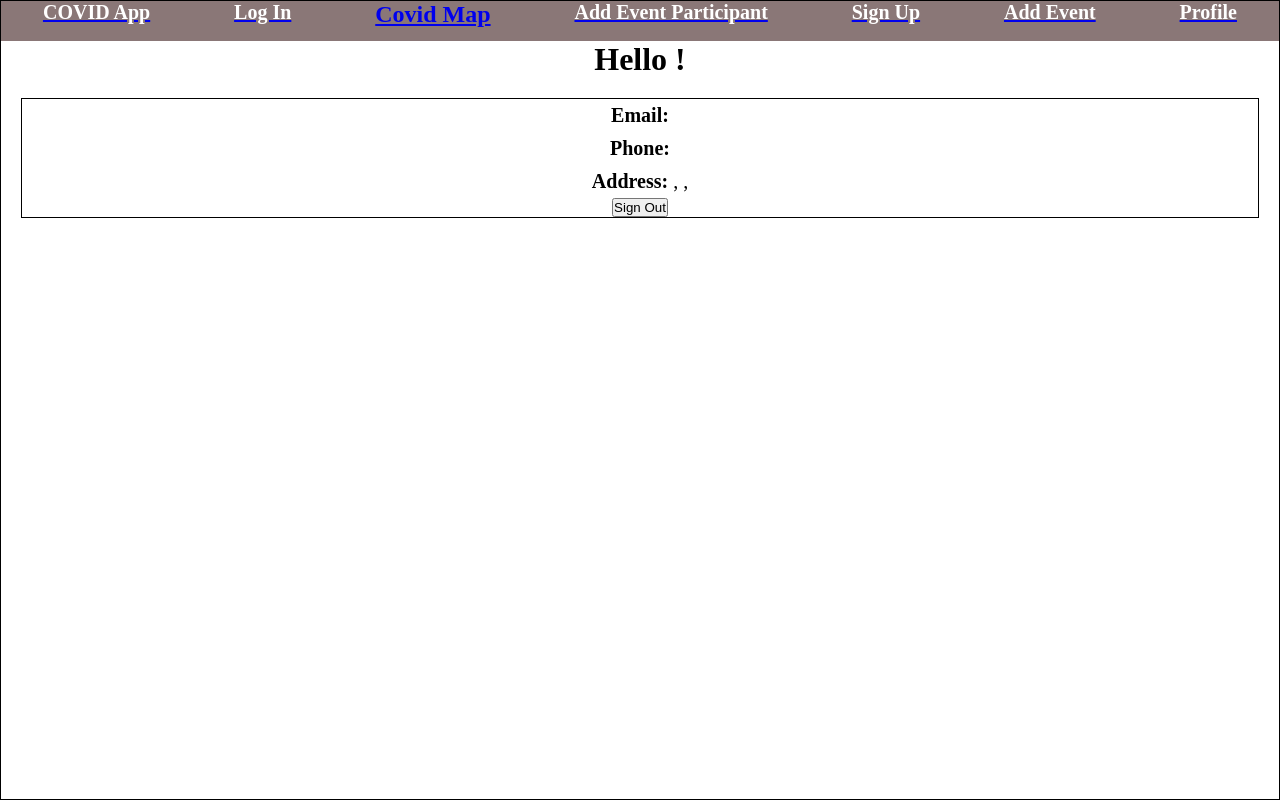
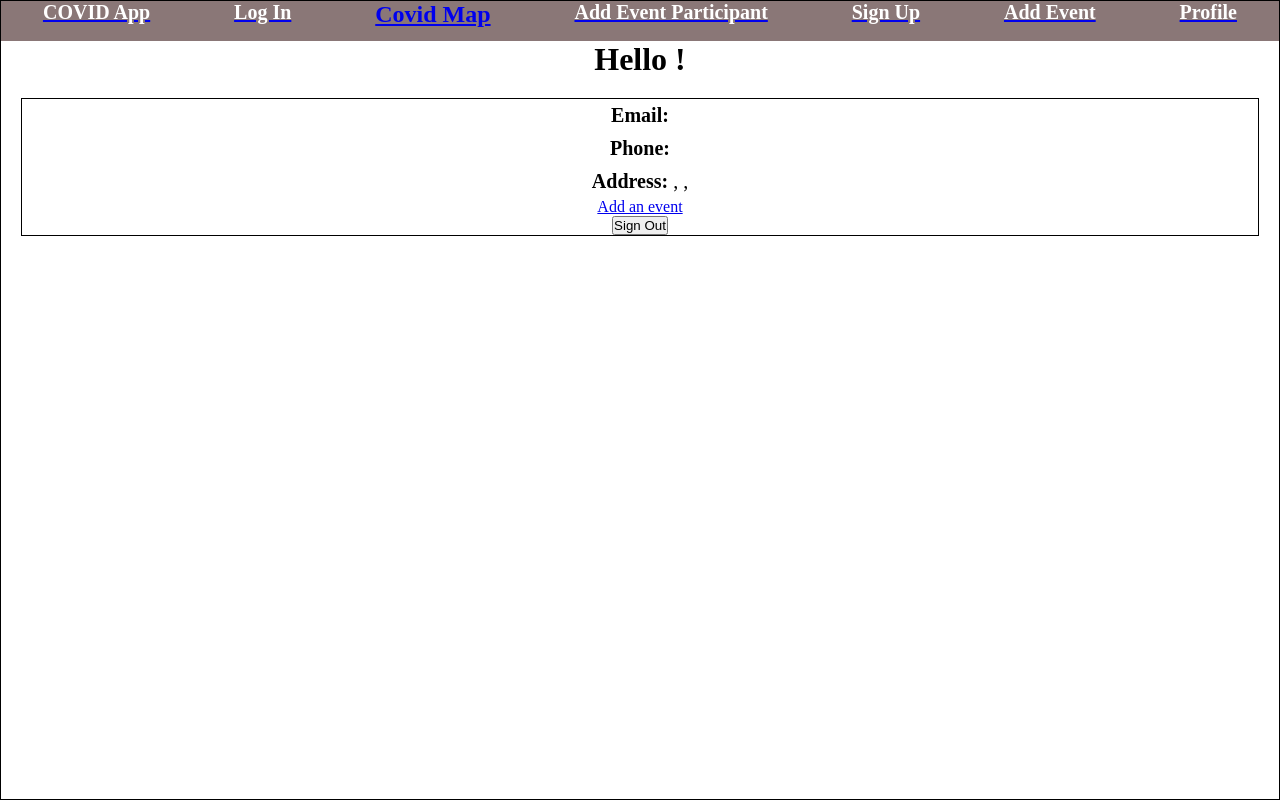
Before and after one commit to Strongtalk/COVID-Contact-tracing, a React (Create React App) app in the folder client/: page /userprofile in a window 1280 px wide. Built offline with nearby package versions, Linux system fonts and the light colour scheme; no server answers; sample sign-in values are in the browser's storage.

Commit message:
add an event to user profile page

```diff
--- a/client/src/Components/profilePage/profilePage.js
+++ b/client/src/Components/profilePage/profilePage.js
@@ -47,6 +47,9 @@ function ProfilePage() {
           <b>Address: </b>
           {profile.street}, {profile.city}, {profile.zip}
         </p>
+        <a id="add-event-anchor" href="/event">
+          <p>Add an event</p>
+        </a>
         <button onClick={handleLogout}>Sign Out</button>
       </div>
       <div id="calendarContainer"></div>
```
